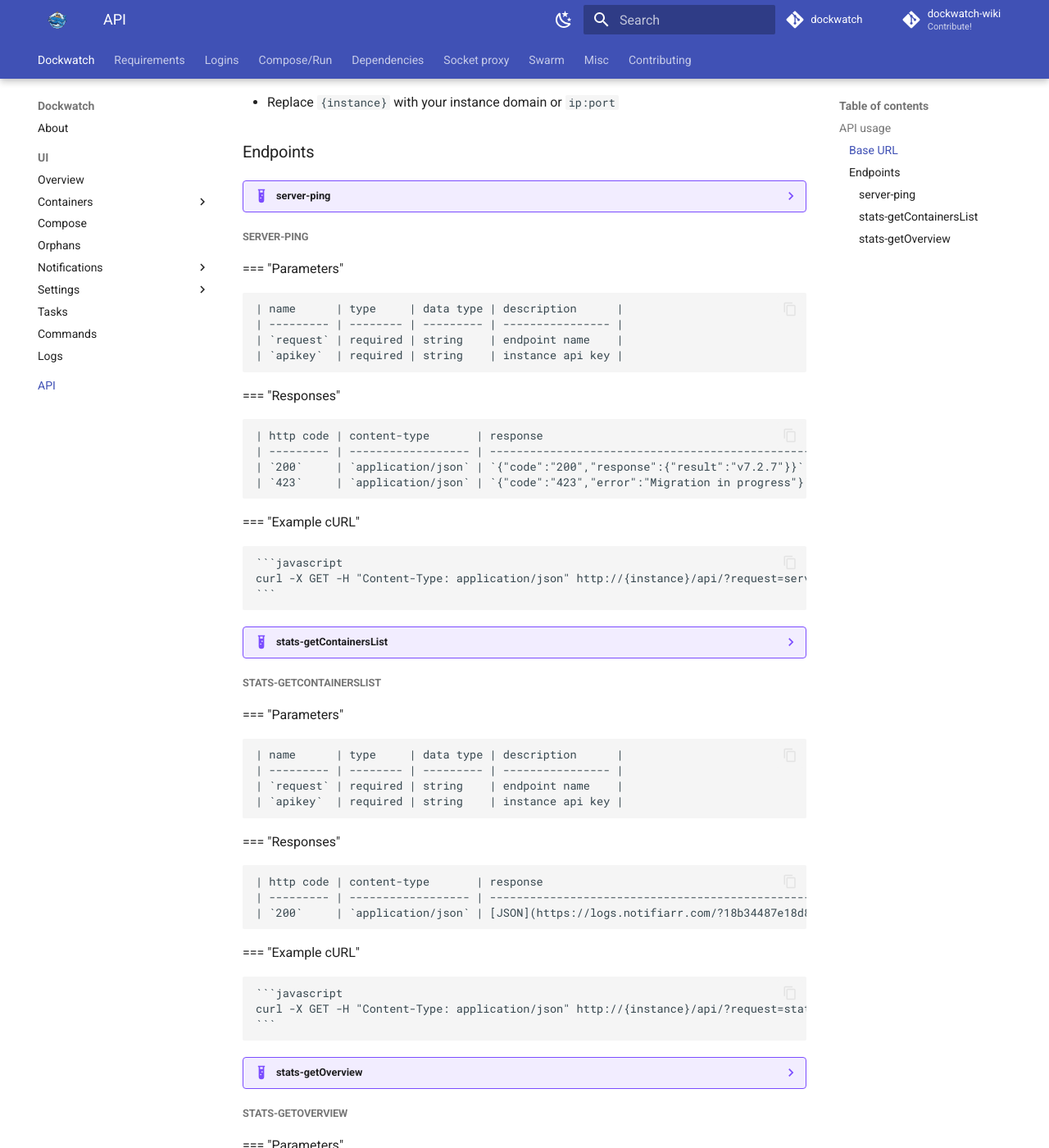
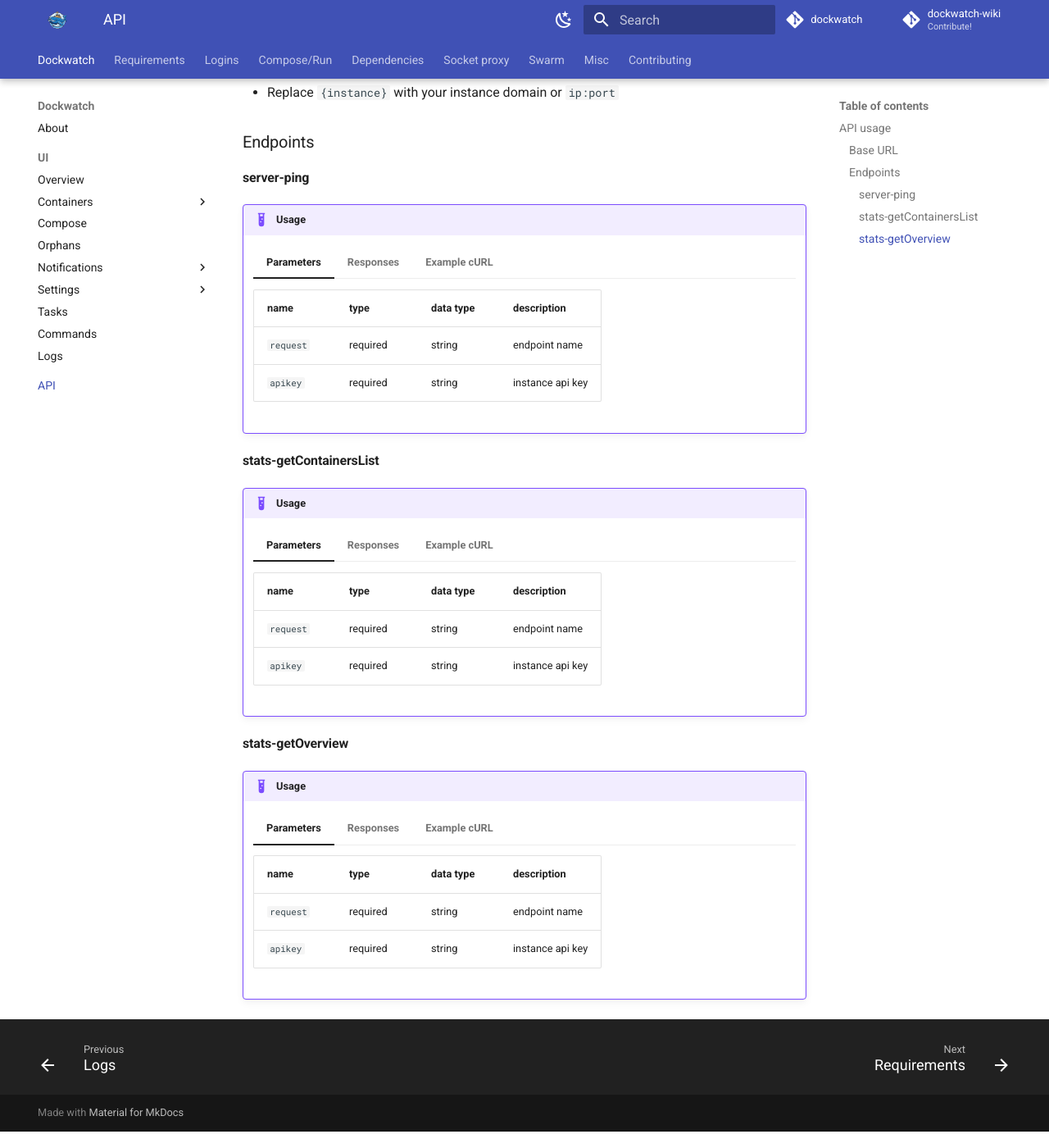
Before and after one commit to Notifiarr/dockwatch-wiki, an MkDocs documentation site: the page built from docs/pages/api/index.md, in a window 1280 px wide and 1400 px high, scrolled down 433 px. Shown: the whole window at 82% size. Built offline with MkDocs 1.6.1 and Material for MkDocs 9.7.7, drawn with Linux system fonts in a browser that asks for light colours; comment, search, counter and statistics services are not loaded; some of the changed text lies outside the part shown.

Commit message:
Fixup previous commit

````diff
--- a/docs/pages/api/index.md
+++ b/docs/pages/api/index.md
@@ -1,89 +1,85 @@
 ## API usage
 
 !!! warning
-
--   Very experimental and some things may change in the future - Only a few important endpoints are documented for now.
--   If you need any more added, please join the Discord and let us know!
+    - Very experimental and some things may change in the future - Only a few important endpoints are documented for now.
+    - If you need any more added, please join the Discord and let us know!
 
 ### Base URL
 
-<code>http://{instance}/api</code>
+`http://{instance}/api`
 
--   Replace `{instance}` with your instance domain or `ip:port`
+- Replace `{instance}` with your instance domain or `ip:port`
 
 ### Endpoints
 
-??? example "server-ping"
+#### server-ping
 
-##### server-ping
+!!! example "Usage"
+    === "Parameters"
 
-=== "Parameters"
+        | name      | type     | data type | description      |
+        | --------- | -------- | --------- | ---------------- |
+        | `request` | required | string    | endpoint name    |
+        | `apikey`  | required | string    | instance api key |
 
-    | name      | type     | data type | description      |
-    | --------- | -------- | --------- | ---------------- |
-    | `request` | required | string    | endpoint name    |
-    | `apikey`  | required | string    | instance api key |
+    === "Responses"
 
-=== "Responses"
+        | http code | content-type       | response                                         |
+        | --------- | ------------------ | ------------------------------------------------ |
+        | `200`     | `application/json` | `{"code":"200","response":{"result":"v7.2.7"}}`  |
+        | `423`     | `application/json` | `{"code":"423","error":"Migration in progress"}` |
 
-    | http code | content-type       | response                                         |
-    | --------- | ------------------ | ------------------------------------------------ |
-    | `200`     | `application/json` | `{"code":"200","response":{"result":"v7.2.7"}}`  |
-    | `423`     | `application/json` | `{"code":"423","error":"Migration in progress"}` |
+    === "Example cURL"
 
-=== "Example cURL"
+        ```javascript
+        curl -X GET -H "Content-Type: application/json" http://{instance}/api/?request=server-ping&apikey=<redacted>
+        ```
 
-    ```javascript
-    curl -X GET -H "Content-Type: application/json" http://{instance}/api/?request=server-ping&apikey=<redacted>
-    ```
+#### stats-getContainersList
 
-??? example "stats-getContainersList"
+!!! example "Usage"
+    === "Parameters"
 
-##### stats-getContainersList
+        | name      | type     | data type | description      |
+        | --------- | -------- | --------- | ---------------- |
+        | `request` | required | string    | endpoint name    |
+        | `apikey`  | required | string    | instance api key |
 
-=== "Parameters"
+    === "Responses"
 
-    | name      | type     | data type | description      |
-    | --------- | -------- | --------- | ---------------- |
-    | `request` | required | string    | endpoint name    |
-    | `apikey`  | required | string    | instance api key |
+        | http code | content-type       | response                                                                                          |
+        | --------- | ------------------ | ------------------------------------------------------------------------------------------------- |
+        | `200`     | `application/json` | [JSON](https://logs.notifiarr.com/?18b34487e18d801f#6ua883qJ6U6wPF6pAPyYCpZRp7P9cgwR75aGfPAtaz7c){:target="_blank"} |
 
-=== "Responses"
+    === "Example cURL"
 
-    | http code | content-type       | response                                                                                          |
-    | --------- | ------------------ | ------------------------------------------------------------------------------------------------- |
-    | `200`     | `application/json` | [JSON](https://logs.notifiarr.com/?18b34487e18d801f#6ua883qJ6U6wPF6pAPyYCpZRp7P9cgwR75aGfPAtaz7c){:target="_blank"} |
+        ```javascript
+        curl -X GET -H "Content-Type: application/json" http://{instance}/api/?request=stats-getContainersList&apikey=<redacted>
+        ```
 
-=== "Example cURL"
+#### stats-getOverview
 
-    ```javascript
-    curl -X GET -H "Content-Type: application/json" http://{instance}/api/?request=stats-getContainersList&apikey=<redacted>
-    ```
+!!! example "Usage"
+    === "Parameters"
 
-??? example "stats-getOverview"
+        | name      | type     | data type | description      |
+        | --------- | -------- | --------- | ---------------- |
+        | `request` | required | string    | endpoint name    |
+        | `apikey`  | required | string    | instance api key |
 
-##### stats-getOverview
+    === "Responses"
 
-=== "Parameters"
+        | http code | content-type       | response                                                                                          |
+        | --------- | ------------------ | ------------------------------------------------------------------------------------------------- |
+        | `200`     | `application/json` | [JSON](https://logs.notifiarr.com/?c528e47b85d6beb4#CNGLgF5sbfWRUPuQ3UkPvWeRfJHP8dtJfn1HbZg4QoDH){:target="_blank"} |
 
-    | name      | type     | data type | description      |
-    | --------- | -------- | --------- | ---------------- |
-    | `request` | required | string    | endpoint name    |
-    | `apikey`  | required | string    | instance api key |
+        Usage values:
 
-=== "Responses"
+        - `disk` and `netIO` = bytes
+        - `cpu` and `memory` = percentage
 
-    | http code | content-type       | response                                                                                          |
-    | --------- | ------------------ | ------------------------------------------------------------------------------------------------- |
-    | `200`     | `application/json` | [JSON](https://logs.notifiarr.com/?c528e47b85d6beb4#CNGLgF5sbfWRUPuQ3UkPvWeRfJHP8dtJfn1HbZg4QoDH){:target="_blank"} |
+    === "Example cURL"
 
-    Usage values:
-
-    - `disk` and `netIO` = bytes
-    - `cpu` and `memory` = percentage
-
-=== "Example cURL"
-
-    ```javascript
-    curl -X GET -H "Content-Type: application/json" http://{instance}/api/?request=stats-getOverview&apikey=<redacted>
-    ```
+        ```javascript
+        curl -X GET -H "Content-Type: application/json" http://{instance}/api/?request=stats-getOverview&apikey=<redacted>
+        ```
--- a/mkdocs.yml
+++ b/mkdocs.yml
@@ -85,5 +85,7 @@
   - admonition
   - pymdownx.details
   - pymdownx.superfences
+  - pymdownx.tabbed:
+      alternate_style: true
   - attr_list
   - md_in_html
````
